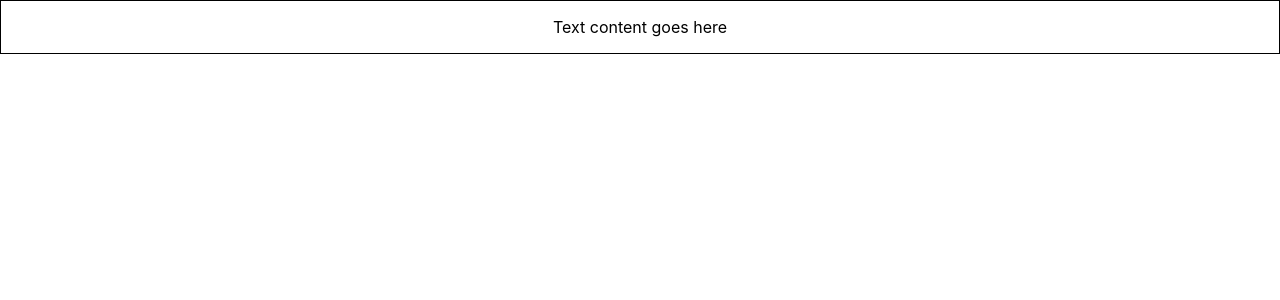
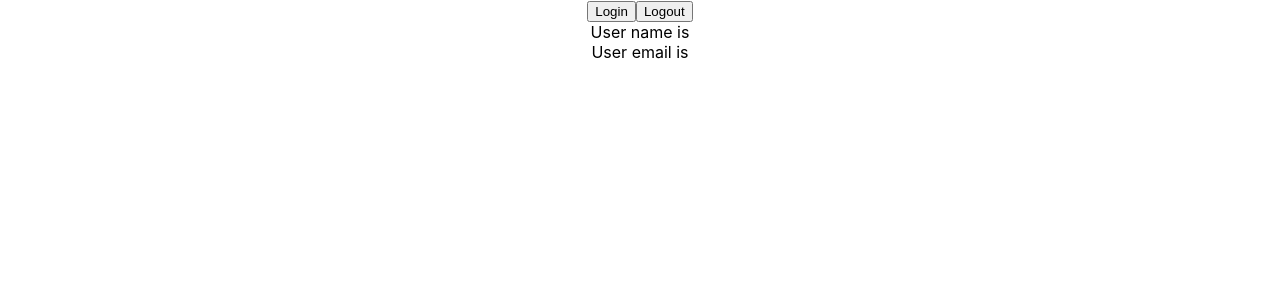
Before and after one commit to swathibali/React-Typescript, a React (Create React App) app: page / in a window 1280 px wide. Shown: the top 300 px of the page. Built offline with nearby package versions, Linux system fonts and the light colour scheme.

Commit message:
useState future Value

```diff
--- a/src/App.tsx
+++ b/src/App.tsx
@@ -1,10 +1,11 @@
 import './App.css';
 import { Container } from './components/Container';
+import { User } from './components/state/User';
 
 function App() {
   return (
     <div className="App">
-        <Container styles={{ border: '1px solid black', padding: '1rem'}} />
+       <User />
     </div>
   );
 }
--- /dev/null
+++ b/src/components/state/User.tsx
@@ -0,0 +1,28 @@
+import { useState } from "react";
+
+type AuthUser = {
+  name: string;
+  email: string;
+};
+
+export const User = () => {
+  const [user, setUser] = useState<AuthUser | null>(null);
+  const handleLogin = () => {
+    setUser({
+      name: "John",
+      email: "John@example.com",
+    });
+  };
+  const handleLogout = () => {
+    setUser(null);
+  };
+
+  return (
+    <div>
+      <button onClick={handleLogin}>Login</button>
+      <button onClick={handleLogout}>Logout</button>
+      <div>User name is {user?.name}</div>
+      <div>User email is {user?.email} </div>
+    </div>
+  );
+};
```
